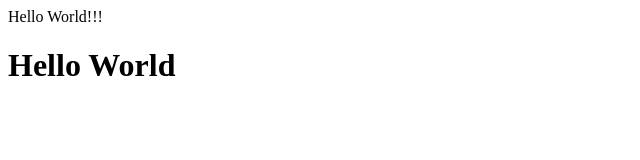
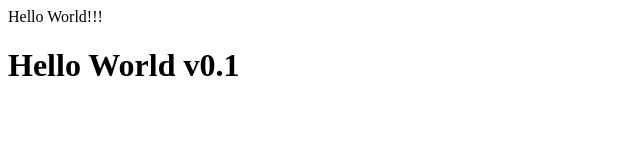
Before and after one commit to rbudarin/test-app-deploy, a plain HTML site: page index.html in a window 1280 px wide. Shown: the full height of the page, 0-640 px from the left. Drawn offline with Linux system fonts and the light colour scheme.

Commit message:
changed index.html v.0.2

```diff
--- a/index.html
+++ b/index.html
@@ -3,6 +3,6 @@
 Hello World!!!
 </head>
 <body>
-<h1>Hello World</h1>
+<h1>Hello World v0.1</h1>
 </body>
 </html>
```
